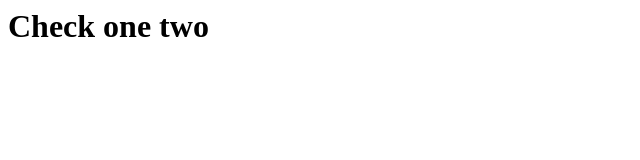
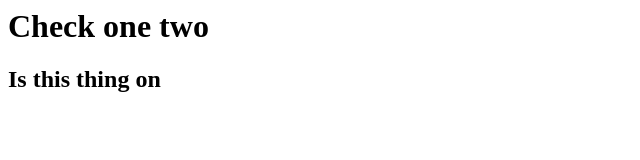
Before and after one commit to jhollandetsy/jhollandetsy.github.io, a plain HTML site: page index.html in a window 1280 px wide. Shown: the whole page, without its empty margins (0-640 px from the left). Drawn offline with Linux system fonts and the light colour scheme.

Commit message:
another test

```diff
--- a/index.html
+++ b/index.html
@@ -1,5 +1,6 @@
 <html>
     <body>
         <h1>Check one two</h1>
+        <h2>Is this thing on</h2>
     </body>
 </html>
```
